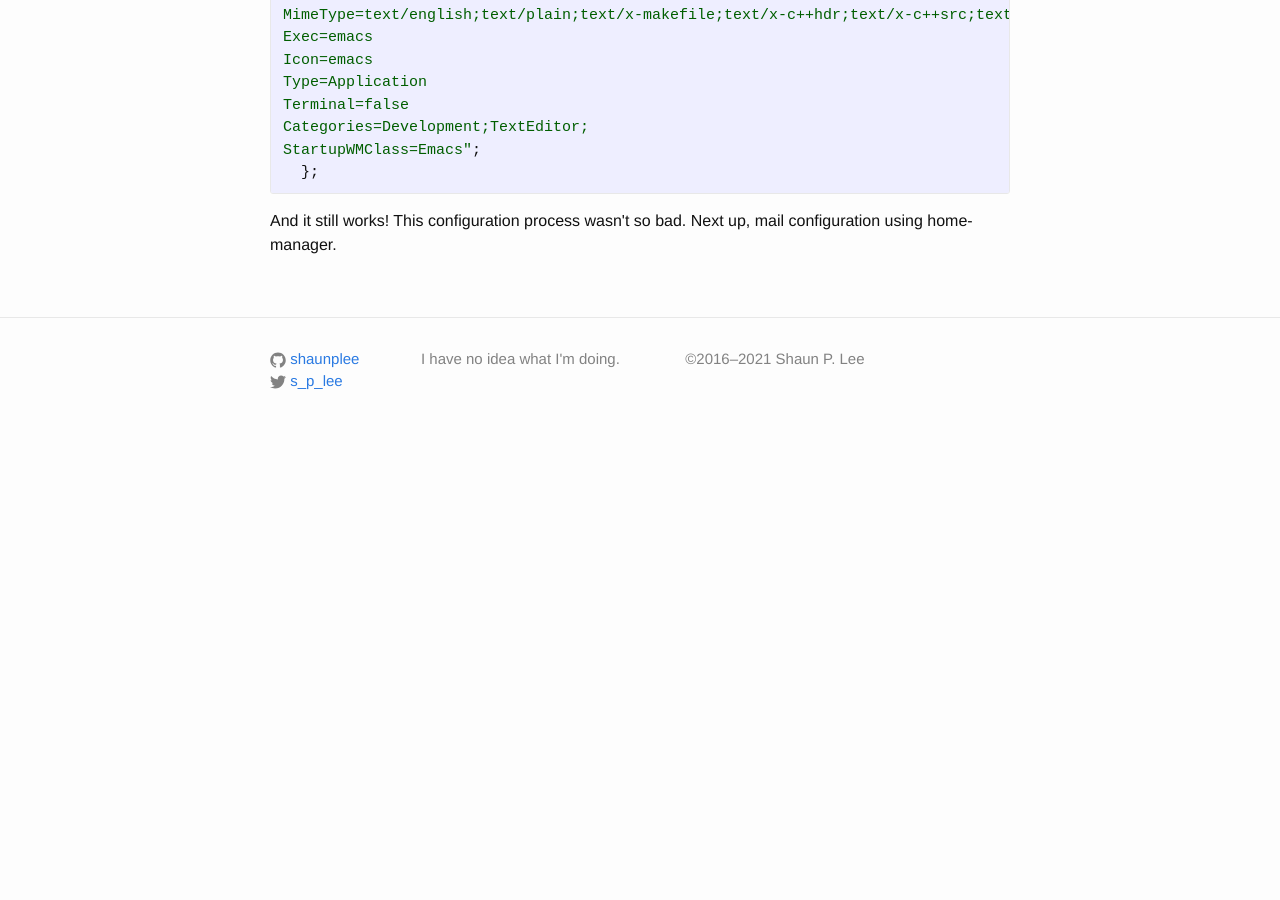
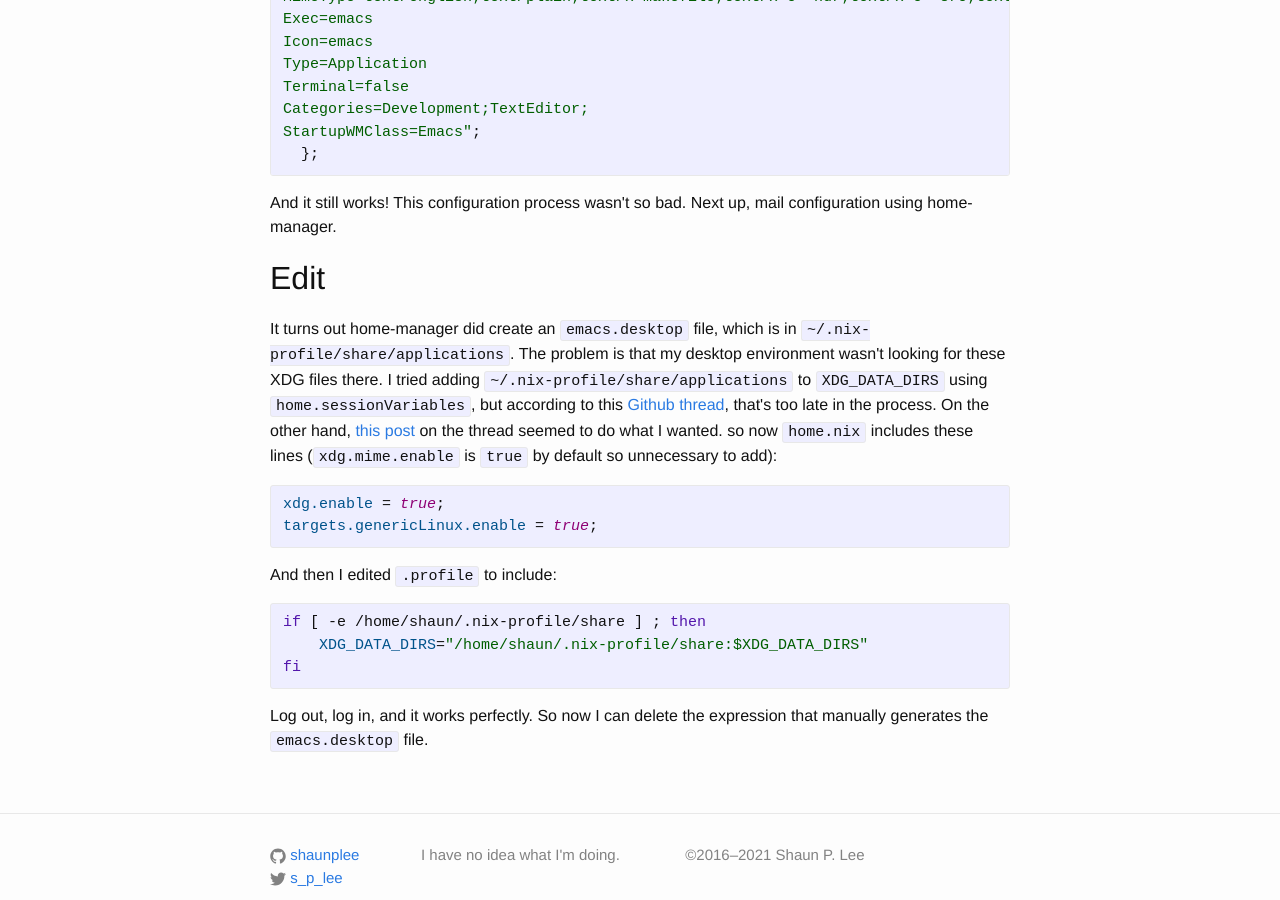
Before and after one commit to shaunplee/shaunplee.github.io, a Jekyll site: the page built from _posts/2021-03-15-nix-home-manager.html, in a window 1280 px wide and 900 px high, scrolled down 4313 px. Built offline with Jekyll 4.4.1, drawn with Linux system fonts in a browser that asks for light colours; before the commit the page ends 4766 px from its top, so only the background shows below that.

Commit message:
Make corrections regarding emacs.desktop file and XDG.

```diff
--- a/_posts/2021-03-15-nix-home-manager.html
+++ b/_posts/2021-03-15-nix-home-manager.html
@@ -32,9 +32,9 @@ There's also a note that we're supposed to source the
 file in my shell configuration, but that this only supports Bash or ZSH, not <a href="https://fishshell.com">fish</a>.
 </p>
 
-<div id="outline-container-org59287c9" class="outline-2">
-<h2 id="org59287c9">Fishing digression</h2>
-<div class="outline-text-2" id="text-org59287c9">
+<div id="outline-container-org59287c9" class="outline-3">
+<h3 id="org59287c9">Fishing digression</h3>
+<div class="outline-text-3" id="text-org59287c9">
 <p>
 Luckily, we can use the <a href="https://github.com/oh-my-fish/plugin-foreign-env">foreign-env plugin</a> in fish (installed using <a href="https://github.com/oh-my-fish/oh-my-fish">Oh My Fish</a>), which provides an <code>fenv</code> function for sourcing variables using bash syntax. Now we can add a <code>~/.config/fish/nix.fish</code>:
 </p>
@@ -74,9 +74,9 @@ Great. (There's also a <code>~/.nix-profile/etc/profile.d/nix-daemon.sh</code> f
 </div>
 </div>
 
-<div id="outline-container-org5e2b7ec" class="outline-2">
-<h2 id="org5e2b7ec">Configuring packages with home-manager</h2>
-<div class="outline-text-2" id="text-org5e2b7ec">
+<div id="outline-container-org5e2b7ec" class="outline-3">
+<h3 id="org5e2b7ec">Configuring packages with home-manager</h3>
+<div class="outline-text-3" id="text-org5e2b7ec">
 <p>
 Installing home-manager created a <code>~/.config/nixpkgs/home.nix</code> file.
 </p>
@@ -267,3 +267,32 @@ And it still works! This configuration process wasn't so bad. Next up, mail conf
 </p>
 </div>
 </div>
+
+<div id="outline-container-org9925afd" class="outline-2">
+<h2 id="org9925afd">Edit</h2>
+<div class="outline-text-2" id="text-org9925afd">
+<p>
+It turns out home-manager did create an <code>emacs.desktop</code> file, which is in <code>~/.nix-profile/share/applications</code>. The problem is that my desktop environment wasn't looking for these XDG files there. I tried adding <code>~/.nix-profile/share/applications</code> to <code>XDG_DATA_DIRS</code> using <code>home.sessionVariables</code>, but according to this <a href="https://github.com/nix-community/home-manager/issues/1439">Github thread</a>, that's too late in the process. On the other hand, <a href="https://github.com/nix-community/home-manager/issues/1439#issuecomment-714830958">this post</a> on the thread seemed to do what I wanted. so now <code>home.nix</code> includes these lines (<code>xdg.mime.enable</code> is <code>true</code> by default so unnecessary to add):
+</p>
+
+<div class="org-src-container">
+<pre class="src src-nix"><span style="color: #00538b;">xdg.enable</span> = <span style="color: #8f0075; font-style: italic;">true</span>;
+<span style="color: #00538b;">targets.genericLinux.enable</span> = <span style="color: #8f0075; font-style: italic;">true</span>;
+</pre>
+</div>
+
+<p>
+And then I edited <code>.profile</code> to include:
+</p>
+<div class="org-src-container">
+<pre class="src src-sh"><span style="color: #5317ac;">if</span> [ -e /home/shaun/.nix-profile/share ] ; <span style="color: #5317ac;">then</span>
+    <span style="color: #00538b;">XDG_DATA_DIRS</span>=<span style="color: #005e00;">"/home/shaun/.nix-profile/share:$XDG_DATA_DIRS"</span>
+<span style="color: #5317ac;">fi</span>
+</pre>
+</div>
+
+<p>
+Log out, log in, and it works perfectly. So now I can delete the expression that manually generates the <code>emacs.desktop</code> file.
+</p>
+</div>
+</div>
```
